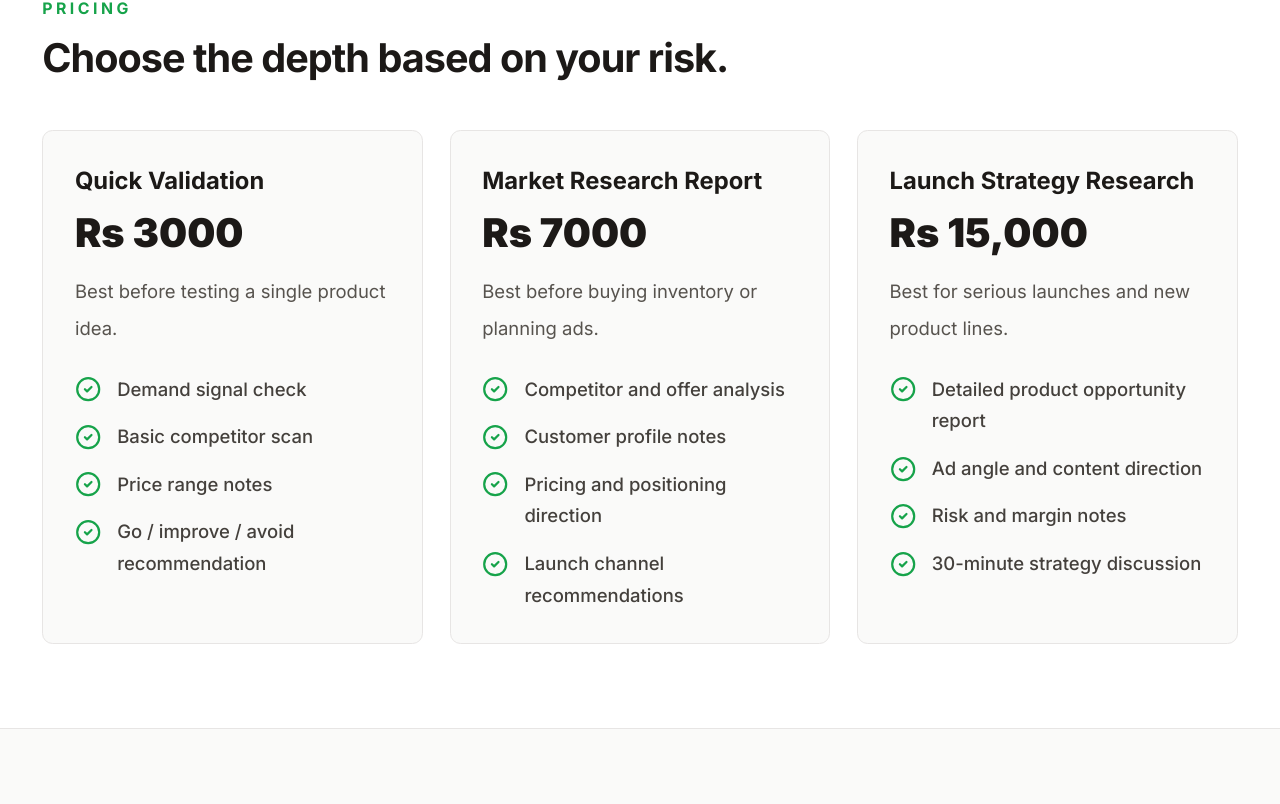
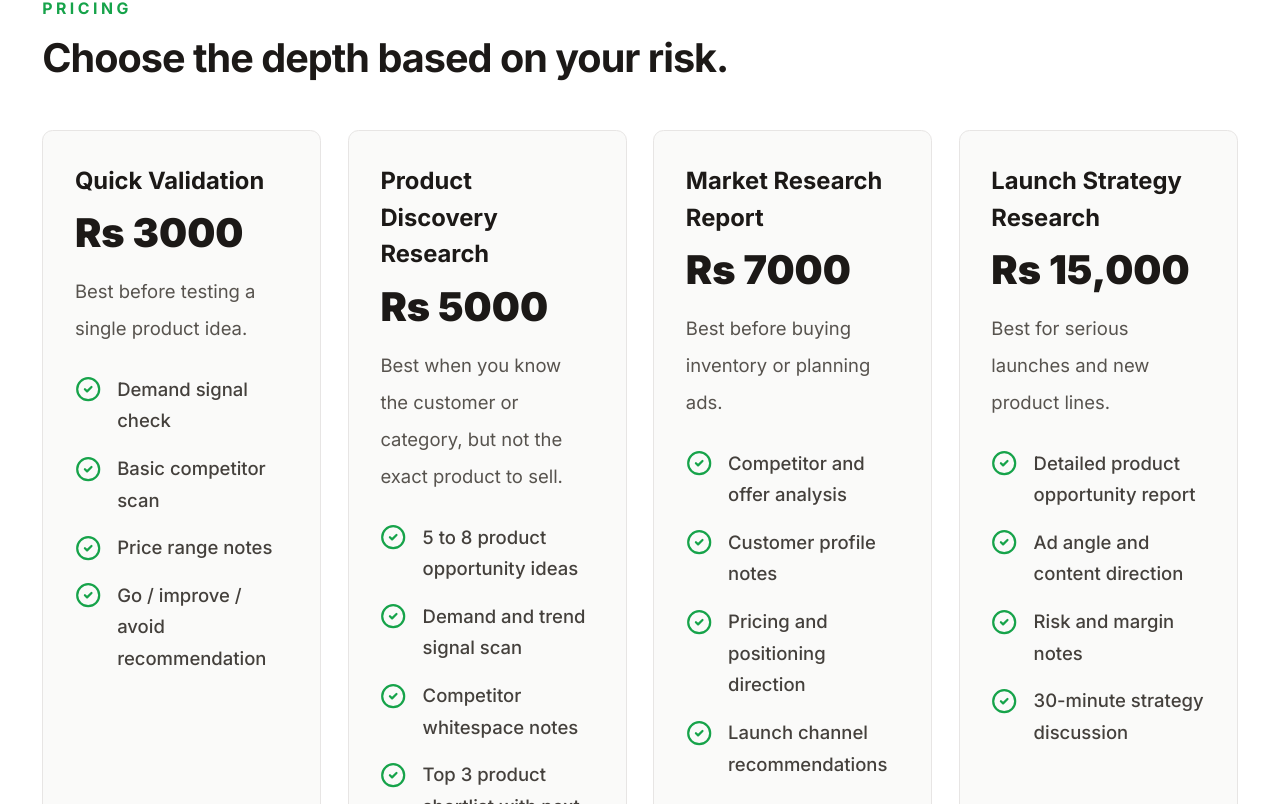
Before and after one commit to sehenagautam/sajedar-product-research, a Next.js app: page /product-market-research in a window 1280 px wide. Shown: the part 2036-2840 px from the top of the page. Built offline with nearby package versions, Linux system fonts and the light colour scheme.

Commit message:
Add product discovery research package

```diff
--- a/src/app/product-market-research/page.tsx
+++ b/src/app/product-market-research/page.tsx
@@ -70,6 +70,12 @@ const packages = [
     price: 'Rs 3000',
     description: 'Best before testing a single product idea.',
     includes: ['Demand signal check', 'Basic competitor scan', 'Price range notes', 'Go / improve / avoid recommendation'],
+  },
+  {
+    name: 'Product Discovery Research',
+    price: 'Rs 5000',
+    description: 'Best when you know the customer or category, but not the exact product to sell.',
+    includes: ['5 to 8 product opportunity ideas', 'Demand and trend signal scan', 'Competitor whitespace notes', 'Top 3 product shortlist with next steps'],
   },
   {
     name: 'Market Research Report',
@@ -188,7 +194,7 @@ export default function ProductMarketResearchPage() {
               <p className="text-xs font-bold uppercase tracking-[0.22em] text-emerald-600">Pricing</p>
               <h2 className="mt-3 text-3xl font-bold tracking-tight text-[#1c1917]">Choose the depth based on your risk.</h2>
             </div>
-            <div className="grid gap-5 md:grid-cols-3">
+            <div className="grid gap-5 md:grid-cols-2 lg:grid-cols-4">
               {packages.map((pkg) => (
                 <div key={pkg.name} className="rounded-lg border border-stone-200 bg-[#fafaf9] p-6">
                   <h3 className="text-lg font-bold text-[#1c1917]">{pkg.name}</h3>
```
